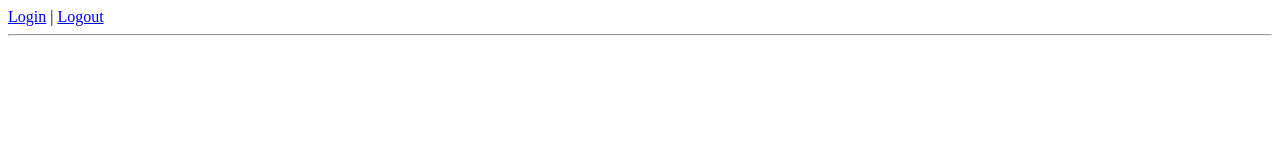
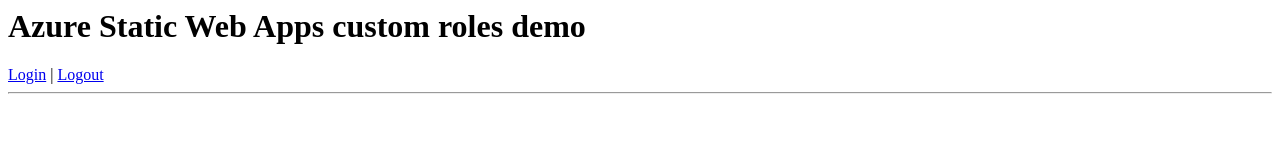
Before and after one commit to staticwebdev/roles-function, a plain HTML site: page frontend/index.html in a window 1280 px wide. Drawn offline with Linux system fonts and the light colour scheme; no server answers.

Commit message:
Update page

```diff
--- a/frontend/index.html
+++ b/frontend/index.html
@@ -8,6 +8,7 @@
 </head>
 
 <body>
+    <h1>Azure Static Web Apps custom roles demo</h1>
     <div>
         <a href="/.auth/login/aad">Login</a> | <a href="/.auth/logout">Logout</a>
     </div>
```
